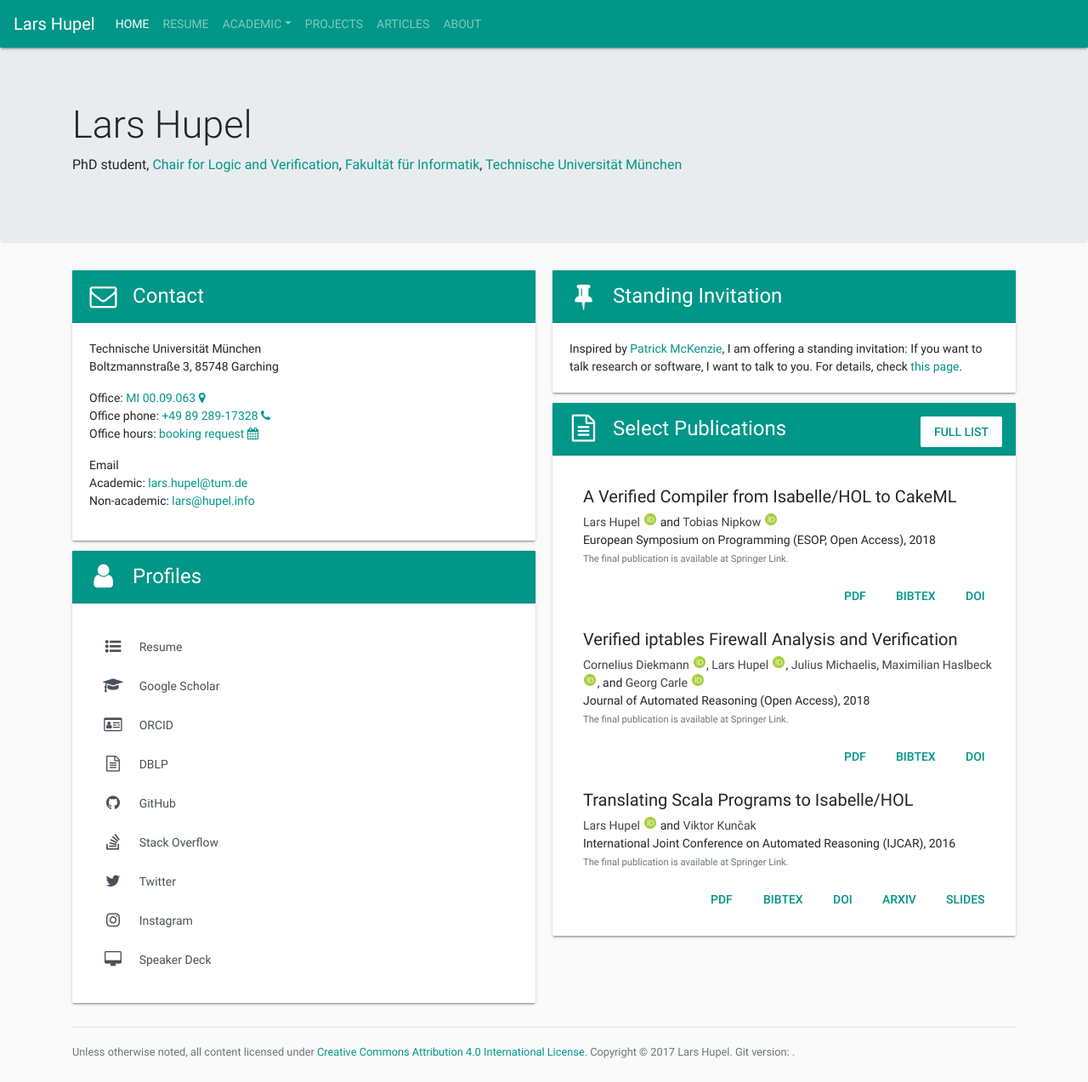
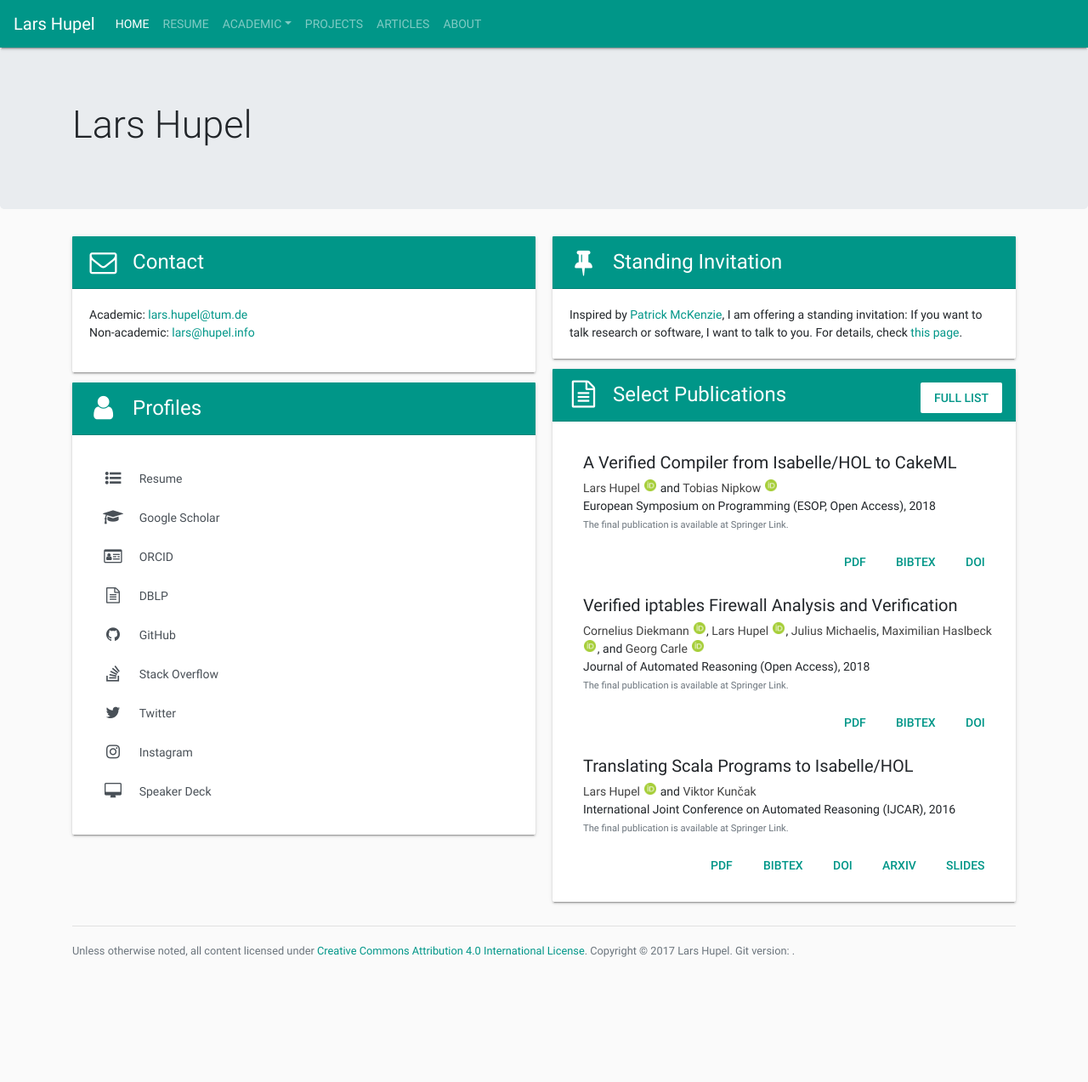
Before and after one commit to larsrh/website, a Jekyll site: the page built from index.html, in a window 1280 px wide. Shown: the whole page at 85% size. Built offline with Jekyll 4.4.1, drawn with Linux system fonts in a browser that asks for light colours; comment, search, counter and statistics services are not loaded; after the commit the page ends 1154 px from its top, so only the background shows below that.

Commit message:
update affiliation

```diff
--- a/_includes/contact.html
+++ b/_includes/contact.html
@@ -1,9 +1,2 @@
-<p>Technische Universität München<br />
-Boltzmannstraße 3, 85748 Garching</p>
-<p>Office: <a href="https://portal.mytum.de/displayRoomMap?00.09.063@5609">MI 00.09.063 <i class="fa fa-map-marker" aria-hidden="true"></i></a><br />
-Office phone: <a href="tel:+498928917328">+49 89 289-17328 <i class="fa fa-phone" aria-hidden="true"></i></a><br />
-Office hours: <a href="https://larsrh.youcanbook.me/">booking request <i class="fa fa-calendar" aria-hidden="true"></i></a>
-</p>
-<p>Email<br />
-Academic: <a href="&#x6D;&#x61;&#x69;&#x6C;&#x74;&#x6F;&#x3A;&#x6C;&#x61;&#x72;&#x73;&#x2E;&#x68;&#x75;&#x70;&#x65;&#x6C;&#x40;&#x74;&#x75;&#x6D;&#x2E;&#x64;&#x65;">&#x6C;&#x61;&#x72;&#x73;&#x2E;&#x68;&#x75;&#x70;&#x65;&#x6C;&#x40;&#x74;&#x75;&#x6D;&#x2E;&#x64;&#x65;</a><br />
+<p>Academic: <a href="&#x6D;&#x61;&#x69;&#x6C;&#x74;&#x6F;&#x3A;&#x6C;&#x61;&#x72;&#x73;&#x2E;&#x68;&#x75;&#x70;&#x65;&#x6C;&#x40;&#x74;&#x75;&#x6D;&#x2E;&#x64;&#x65;">&#x6C;&#x61;&#x72;&#x73;&#x2E;&#x68;&#x75;&#x70;&#x65;&#x6C;&#x40;&#x74;&#x75;&#x6D;&#x2E;&#x64;&#x65;</a><br />
 Non-academic: <a href="&#x6D;&#x61;&#x69;&#x6C;&#x74;&#x6F;&#x3A;&#x6C;&#x61;&#x72;&#x73;&#x40;&#x68;&#x75;&#x70;&#x65;&#x6C;&#x2E;&#x69;&#x6E;&#x66;&#x6F;">&#x6C;&#x61;&#x72;&#x73;&#x40;&#x68;&#x75;&#x70;&#x65;&#x6C;&#x2E;&#x69;&#x6E;&#x66;&#x6F;</a></p>
--- a/_includes/work.html
+++ b/_includes/work.html
@@ -2,7 +2,7 @@
   <div class="list-group-item flex-column align-items-start">
     <div class="d-flex w-100 justify-content-between">
       <h5 class="mb-1">Research Assistant &amp; Teaching Assistant</h5>
-      <small class="text-muted">since 2013</small>
+      <small class="text-muted">08/2013–11/2018</small>
     </div>
     <p class="mb-1">Technische Universität München, Chair for Logic and Verification</p>
   </div>
--- a/index.html
+++ b/index.html
@@ -8,7 +8,6 @@ hyphenator: true
 <div class="jumbotron">
   <header class="container">
     <h1 class="display-3">Lars Hupel</h1>
-    <p>PhD student, <a href="https://www21.in.tum.de">Chair for Logic and Verification</a>, <a href="https://www.in.tum.de">Fakult&auml;t f&uuml;r Informatik</a>, <a href="https://www.tum.de/">Technische Universität München</a></p>
   </header>
 </div>
 
```
